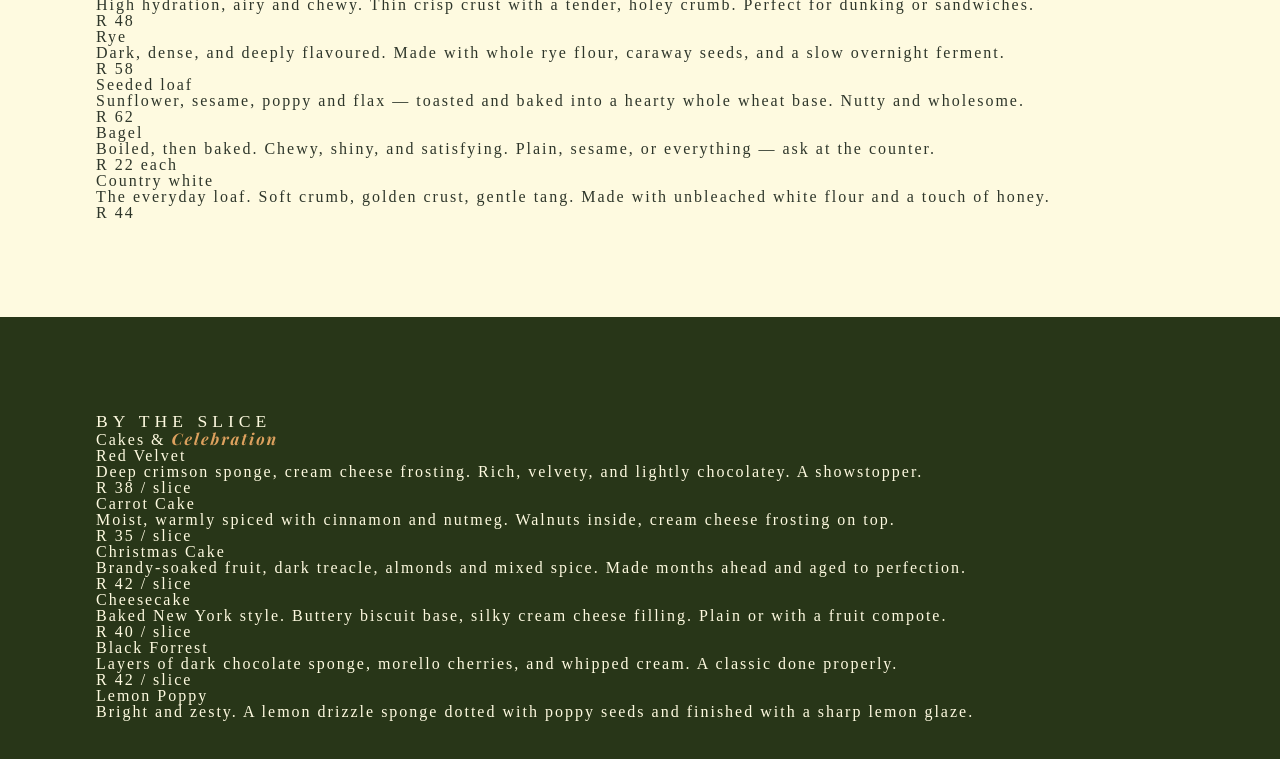
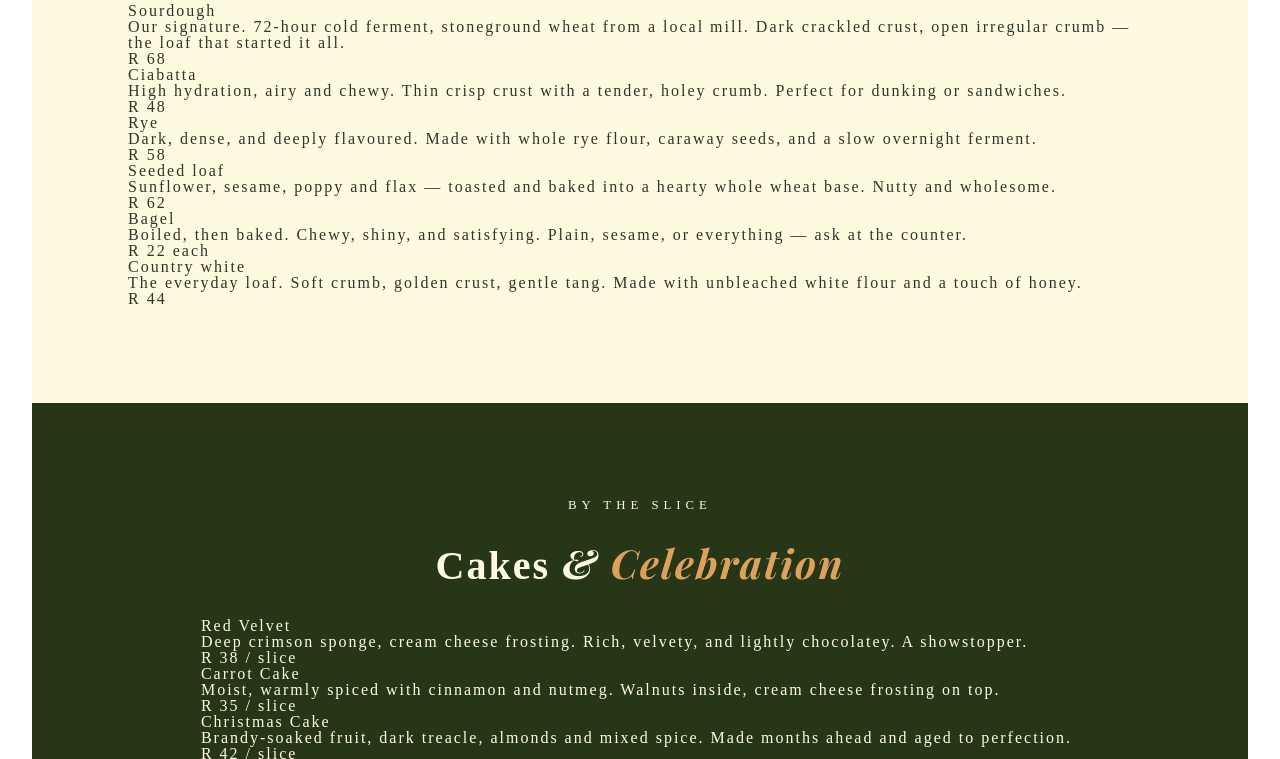
Before and after one commit to Chief-99/restaurant-page, a website built with webpack: page src/template.html in a window 1280 px wide. Shown: the part 309-1068 px from the top of the page. Built offline with nearby package versions, Linux system fonts and the light colour scheme.

Commit message:
style:Position menu section elements and style headings

```diff
--- a/src/styles.css
+++ b/src/styles.css
@@ -119,6 +119,11 @@ table {
     --special-price-fs: 1.3rem;
     --location-description-fs: 1.3rem;
     --location-details-fs: 1rem;
+    --menu-pretitle-fs: 0.8rem;
+    --menu-title-fs: 2.5rem;
+    --item-title-fs: ;
+    --item-description-fs: ;
+    --price-fs: ;
     --footer-logo-fs: 1.5rem;
 
     --lora: 'Lora';
@@ -177,6 +182,7 @@ header {
     opacity: 0.5;
 }
 
+/** homepage */
 /*& general styling */
 
 section {
@@ -467,6 +473,40 @@ section {
     opacity: 0.4;
 }
 
+/** menu page */
+/*& general styling */
+
+.menu-section {
+    width: 80%;
+    justify-self: center;
+}
+
+.menu-content {
+    display: flex;
+    flex-direction: column;
+    gap: var(--spacing-400);
+    align-items: center;
+}
+
+.menu-content .pretitle {
+    font-size: var(--menu-pretitle-fs);
+}
+
+.bread-pretitle,
+.sweet-treats-pretitle,
+.teas-pretitle {
+    color: var(--sunlit-clay);
+}
+
+.menu-title {
+    font-size: var(--menu-title-fs);
+    font-weight: 700;
+}
+
+.fancy-and {
+    font-family: var(--playfair-italic);
+}
+
 /*& footer */
 
 footer {
--- a/src/template.html
+++ b/src/template.html
@@ -21,7 +21,7 @@
 
     <div id="content">
         <section class="bread-section cream-section menu-section">
-            <div class="bread-content">
+            <div class="bread-content menu-content">
                 <p class="bread-pretitle pretitle">FROM THE OVEN</p>
                 <h2 class="bread-title menu-title">Breads <span class="fancy-and">&</span> <span
                         class="secondary-title">Loaves</span></h2>
@@ -79,7 +79,7 @@
             </div>
         </section>
         <section class="cakes-section green-section menu-section">
-            <div class="cakes-content">
+            <div class="cakes-content menu-content">
                 <p class="cakes-pretitle pretitle">BY THE SLICE</p>
                 <h2 class="cakes-title menu-title">Cakes <span class="fancy-and">&</span> <span
                         class="secondary-title">Celebration</span></h2>
@@ -136,7 +136,7 @@
             </div>
         </section>
         <section class="sweet-treats-section cream-section menu-section">
-            <div class="sweet-treats-content">
+            <div class="sweet-treats-content menu-content">
                 <p class="sweet-treats-pretitle pretitle">LITTLE SOMETHINGS</p>
                 <h2 class="sweet-treats-title menu-title">Sweet <span class="secondary-title">Treats</span></h2>
                 <div class="menu-item-container">
@@ -192,7 +192,7 @@
             </div>
         </section>
         <section class="sandwiches-section brown-section menu-section">
-            <div class="sandwiches-content">
+            <div class="sandwiches-content menu-content">
                 <p class="sandwiches-pretitle pretitle">ON OUR OWN BREAD</p>
                 <h2 class="sandwiches-title menu-title">Sandwiches</h2>
                 <div class="menu-item-container">
@@ -232,7 +232,7 @@
             </div>
         </section>
         <section class="tea-section cream-section menu-section">
-            <div class="tea-content">
+            <div class="tea-content menu-content">
                 <p class="tea-pretitle pretitle">WARM YOUR HEART AND YOUR HANDS</p>
                 <h2 class="teas-title menu-title">Our <span class="secondary-title">Teas</span></h2>
                 <div class="menu-item-container">
```
